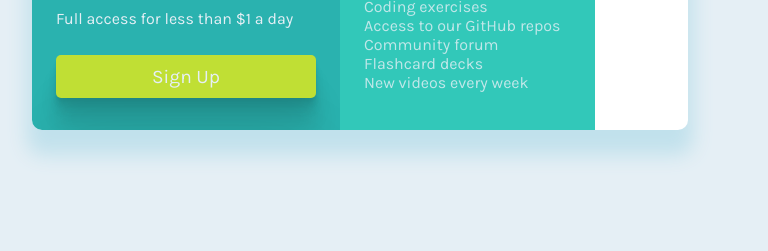
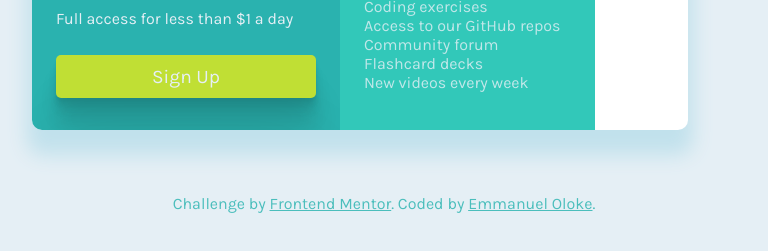
Before and after one commit to EmmanuelOloke/single-price-grid, a plain HTML site: page index.html in a window 768 px wide. Shown: the part 377-628 px from the top of the page. Drawn offline with Linux system fonts and the light colour scheme.

Commit message:
readme and footer update

```diff
--- a/index.html
+++ b/index.html
@@ -51,13 +51,11 @@
 
     </main>
 
-
-
-    <!-- <footer>
+    <footer>
         <p class="attribution">
             Challenge by <a href="https://www.frontendmentor.io?ref=challenge" target="_blank">Frontend Mentor</a>. Coded by <a href="https://twitter.com/I_am_Pope" target="_blank">Emmanuel Oloke</a>.
         </p>
-    </footer> -->
+    </footer>
 </body>
 
 </html>
--- a/styles.css
+++ b/styles.css
@@ -114,6 +114,20 @@ body {
         list-style-type: none;
         font-weight: 400;
     }
+    .attribution {
+        color: #4bbebc;
+        font-family: 'Karla', sans-serif;
+        font-size: 1em;
+        text-align: center;
+        position: fixed;
+        left: 0;
+        bottom: 0;
+        width: 100%;
+        margin-bottom: 1em;
+    }
+    .attribution a {
+        color: #4bbebc;
+    }
 }
 
 @media only screen and (max-width: 768px) {
@@ -208,4 +222,18 @@ body {
         list-style-type: none;
         font-weight: 400;
     }
+    .attribution {
+        color: #4bbebc;
+        font-family: 'Karla', sans-serif;
+        font-size: 1em;
+        text-align: center;
+        position: sticky;
+        left: 0;
+        bottom: 0;
+        width: 100%;
+        margin-bottom: 1em;
+    }
+    .attribution a {
+        color: #4bbebc;
+    }
 }
```
Also changed, not shown: 1 other file.
